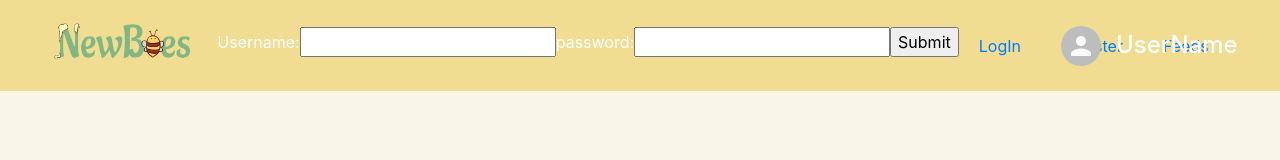
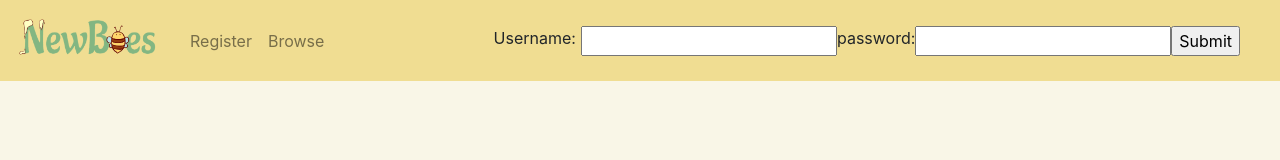
Before and after one commit to angelaxie2015/NewBees, a React (Create React App) app: page / in a window 1280 px wide. Shown: the top 160 px of the page. Built offline with nearby package versions, Linux system fonts and the light colour scheme; no server answers; the HTML template or start-up script is replaced by a standard one; a web font is replaced by a local one.

Commit message:
style navbar

```diff
--- a/src/Navigation/Navigation.css
+++ b/src/Navigation/Navigation.css
@@ -14,7 +14,6 @@
 }
 
 .navigation img{
-	height: 50px;
 }
 
 .user {
@@ -26,3 +25,30 @@
 .nav-link {
 	padding:0 10px;
 }
+
+.nav-form {
+	height: 30px;
+}
+
+.nav-right-hand {
+	padding-right: 20px;
+}
+
+.nav-input {
+	padding: 0 4px;
+	display: flex;
+}
+
+.navigation p {
+	display: flex;
+	padding: 0 5px;
+}
+
+.nav-box{
+	display: flex;
+	height: 30px;
+}
+.nav-submit {
+	display: flex;
+	height: 30px;
+}
--- a/src/Navigation/Navigation.js
+++ b/src/Navigation/Navigation.js
@@ -3,51 +3,46 @@ import "./Navigation.css";
 
 // import { Route, BrowserRouter, Link } from "react-router-dom";
 import {AppBar, Toolbar, IconButton, Typography, Button, Avatar } from '@material-ui/core';
-import {Navbar, Nav} from 'react-bootstrap';
+import {Navbar, Nav, Form, FormControl} from 'react-bootstrap';
 import Register from "../Register/Register";
 
 function Navigation() {
 
-
 	return (
 		<div className="navigation">
 
-			<AppBar position="static" className="navbar">
-			  <Toolbar>
-
-			  	<Navbar.Brand href="/">
+			<Navbar className="navbar">
+			    <Navbar.Brand href="/" className="nav-img">
 			    	<img src="../../NewBeeLogo.png" alt="bee image" className="nav-img"></img>
 			 	</Navbar.Brand>
+			    <Nav className="mr-auto">
+			      <Nav.Link href="register">Register</Nav.Link>
+			      <Nav.Link href="feed">Browse</Nav.Link>
+			    </Nav>
 
-				<form>
-					<label>
-						Username:
-						<input type="text" name="username" />
+			    <div className="nav-right-hand">
+				    <form className="nav-form">
+						<label className="nav-input">
+							<p>Username: </p>
+							<input className="nav-box" type="text" name="username" />
 							password:
-						<input type="text" name="password" />
+							<input className="nav-box" type="text" name="password" />
+							<input className="nav-submit" type="submit" value="Submit" />
 						</label>
-					<input type="submit" value="Submit" />
 					</form>
+				</div>
 
-			    <Nav.Link href="">
-			    	<span className="nav-link" color="inherit">LogIn</span>
-			    </Nav.Link>
+				{/* Depending on log in, toggle in between login ask and username display
 
-			    <Nav.Link href="register">
-			    	<span className="nav-link" color="inherit">Register</span>
-			    </Nav.Link>
-
-			    <Nav.Link href="feed">
-			    	<span className="nav-link" color="inherit">Feeds</span>
-			    </Nav.Link>
-
-
+				<div className="nav-right-hand">
 					<div className="user">
 					    <Avatar />
 					    <h4 className="nav-username">UserName</h4>
 					</div>
-			  </Toolbar>
-			</AppBar>
+				</div>
+
+				*/}
+			</Navbar>
 
 		</div>
 	);
```
Lines whose indentation alone changed are shown as unchanged.
